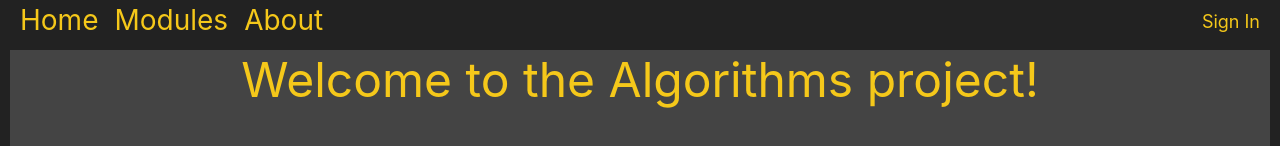
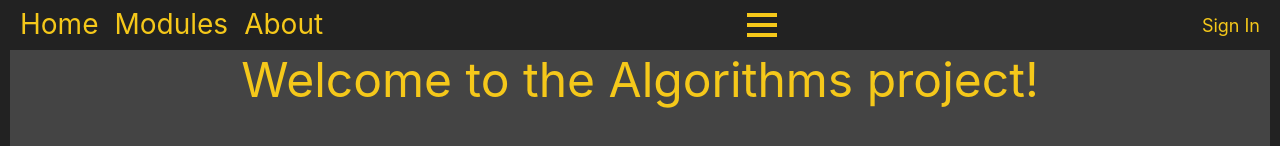
Before and after one commit to AlexEgorchatov/Algorithms, a React (Create React App) app in the folder frontend/: page / in a window 1280 px wide. Shown: the top 146 px of the page. Built offline with nearby package versions, Linux system fonts and the light colour scheme.

Commit message:
Refactored Header component.

```diff
--- a/frontend/src/Components/Header.tsx
+++ b/frontend/src/Components/Header.tsx
@@ -19,53 +19,8 @@ const HeaderStyle = css`
   }
 `;
 
-const HeaderMenuButton = () => {
+const HeaderMainComponent = ({ data }: Props) => {
   return (
-    <div
-      css={css`
-        &,
-        &::after,
-        &::before {
-          box-sizing: border-box;
-          position: relative;
-          width: 25px;
-          height: 2px;
-          border-radius: 3px;
-          color: ${mainFontColor};
-          background: currentColor;
-        }
-        &::after,
-        &::before {
-          content: '';
-          position: absolute;
-          top: -8px;
-        }
-        &::after {
-          top: 8px;
-        }
-      `}
-    ></div>
-  );
-};
-
-export const Header = ({ data }: Props) => {
-  return (
-    <div
-      css={css`
-        position: fixed;
-        box-sizing: border-box;
-        top: 0;
-        width: 100%;
-        height: 42px;
-        min-width: 450px;
-        display: flex;
-        align-items: center;
-        justify-content: space-between;
-        padding: 0px 20px;
-        background-color: ${mainBackground};
-        z-index: 999;
-      `}
-    >
     <div
       css={css`
         @media (max-width: 450px) {
@@ -138,23 +93,69 @@ export const Header = ({ data }: Props) => {
         About
       </Link>
     </div>
+  );
+};
 
+const HeaderMenuButton = () => {
+  const barStyle = css`
+    width: 30px;
+    height: 4px;
+    background-color: ${mainFontColor};
+    margin: 6px 0;
+  `;
+
+  return (
     <div
       css={css`
-          display: contents;
-          height: 420px;
+        position: relative;
+        display: inline-block;
         :hover {
-            & > div {
-              color: ${headerItemHovered};
+          & > div.bar {
+            background-color: ${headerItemHovered};
           }
         }
-          @media (min-width: 451px) {
+        @media (min-width: 4501px) {
           display: none;
         }
       `}
     >
-        <HeaderMenuButton></HeaderMenuButton>
+      <div className="bar" css={barStyle}></div>
+      <div className="bar" css={barStyle}></div>
+      <div className="bar" css={barStyle}></div>
+      <div
+        className="test"
+        css={css`
+          display: none;
+        `}
+      >
+        <a>Test1</a>
+        <a>Test1</a>
+        <a>Test1</a>
       </div>
+    </div>
+  );
+};
+
+export const Header = ({ data }: Props) => {
+  return (
+    <div
+      css={css`
+        position: fixed;
+        box-sizing: border-box;
+        top: 0;
+        width: 100%;
+        height: 50px;
+        min-width: 450px;
+        display: flex;
+        align-items: center;
+        justify-content: space-between;
+        padding: 0px 20px;
+        background-color: ${mainBackground};
+        z-index: 999;
+      `}
+    >
+      <HeaderMainComponent data={data} />
+      <HeaderMenuButton />
 
       <Link css={HeaderStyle} style={{ fontSize: '18px' }} to="*" reloadDocument={true}>
         Sign In
```
Lines whose indentation alone changed are shown as unchanged.
